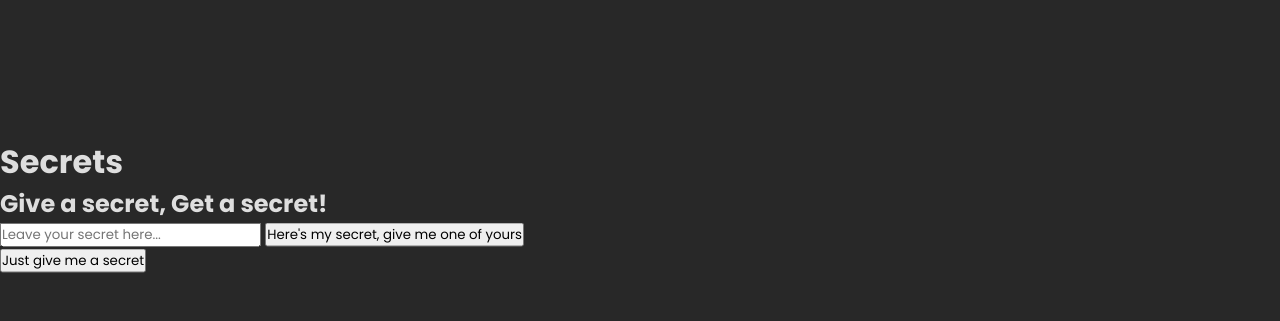
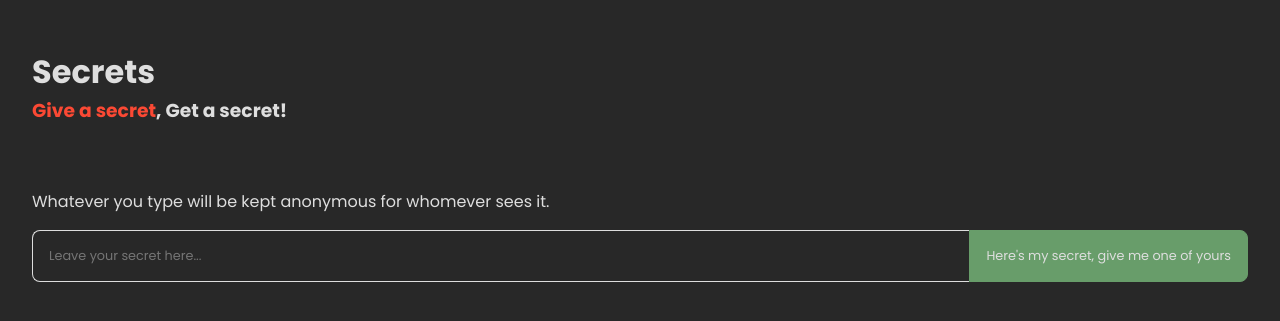
Before and after one commit to jovialen/secret-website, a SvelteKit app: page / in a window 1280 px wide. Shown: the part 195-516 px from the top of the page. Built offline with nearby package versions, Linux system fonts and the light colour scheme.

Commit message:
feat: add styling to existing content

```diff
--- a/src/globals.css
+++ b/src/globals.css
@@ -17,3 +17,14 @@ body>div {
 	width: 100vw;
 	height: 100vh;
 }
+
+h1,
+h2,
+h3,
+h4,
+h5,
+h6,
+p,
+span {
+	color: #dedede;
+}
--- a/src/routes/+page.svelte
+++ b/src/routes/+page.svelte
@@ -8,6 +8,10 @@
   let revealedSecret = undefined
 
   function addSecret() {
+    // Get a random secret before adding the new one to prevent any chance of
+    // getting your own secret back
+    getRandomSecret()
+
     addDoc(secretCollection, {
       text: addSecretText,
       complaints: 0,
@@ -18,29 +22,37 @@
   async function getRandomSecret() {
     let secretsQuery = await getDocs(secretCollection)
     let secrets = []
-    secretsQuery.forEach(secret => {
+    secretsQuery.forEach((secret) => {
       secrets.push(secret)
     })
-    revealedSecret = secrets[Math.floor(Math.random() * secrets.length)].data()
+    let selectedSecret = secrets[Math.floor(Math.random() * secrets.length)]
+    let data = selectedSecret.data()
+    revealedSecret = {
+      id: selectedSecret.id,
+      ...data
+    }
   }
 </script>
 
 <main>
   <header>
     <h1>Secrets</h1>
-    <h2>Give a secret, Get a secret!</h2>
+    <h3>
+      <span style:color={revealedSecret === undefined ? '#FB4934' : ''}>Give a secret</span>,
+      <span style:color={revealedSecret !== undefined ? '#689D6A' : ''}>Get a secret!</span>
+    </h3>
   </header>
 
-  <div>
-    {#if revealedSecret != undefined}
-      {revealedSecret.text}
+  <div class="content">
+    {#if revealedSecret !== undefined}
+      <p>{revealedSecret.text}</p>
     {:else}
+      <p>Whatever you type will be kept anonymous for whomever sees it.</p>
+
       <form on:submit={addSecret}>
         <input type="text" placeholder="Leave your secret here..." bind:value={addSecretText} required />
         <button type="submit">Here's my secret, give me one of yours</button>
       </form>
-
-      <button on:click={getRandomSecret}>Just give me a secret</button>
     {/if}
   </div>
 </main>
@@ -50,14 +62,47 @@
   main {
     display: block;
     position: absoulte;
-    top: 50%;
+    top: 45%;
     left: 50%;
     transform: translate(-50%, -50%);
     width: 100%;
+    padding: 2rem;
   }
 
   header {
+    margin-bottom: 4rem;
+  }
+
+  form {
+    display: flex;
+    flex-direction: column;
+    margin-top: 1rem;
+    gap: 0.5rem;
+  }
+
+  input, button {
+    padding: 1rem;
     color: #dedede;
+    background: none;
+    font-size: 0.8rem;
+    border: 1px solid;
+    border-radius: 0.5rem;
+  }
+
+  input[type="text"] {
+    flex-grow: 1;
+    border-color: #dedede;
+  }
+
+  button[type="submit"] {
+    cursor: pointer;
+    border-color: #689D6A;
+    background: #689D6A;
+    min-width: fit-content;
+  }
+
+  button[type="submit"]:hover {
+    background: #8EC07C;
   }
 
   /* Small screens */
@@ -71,6 +116,22 @@
   @media (min-width: 768px)  {
     main {
       max-width: 768px;
+    }
+
+    form {
+      flex-direction: row;
+      gap: 0;
+    }
+
+    input[type="text"] {
+      border-right: none;
+      border-top-right-radius: 0;
+      border-bottom-right-radius: 0;
+    }
+
+    button[type="submit"] {
+      border-top-left-radius: 0;
+      border-bottom-left-radius: 0;
     }
   }
 
```
